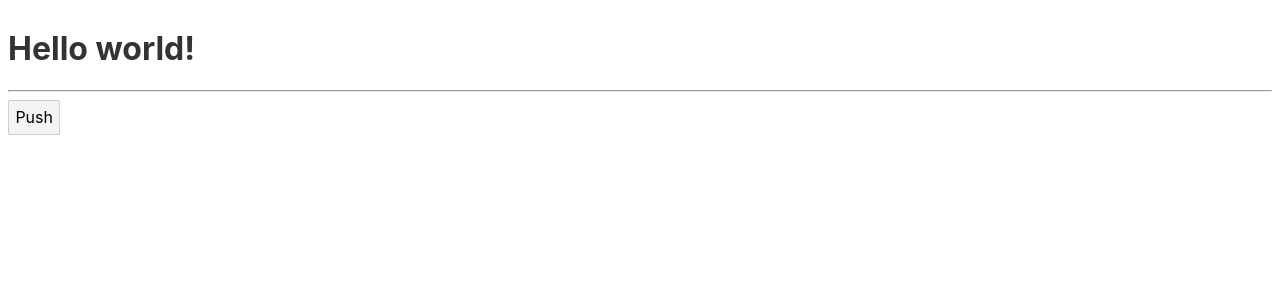
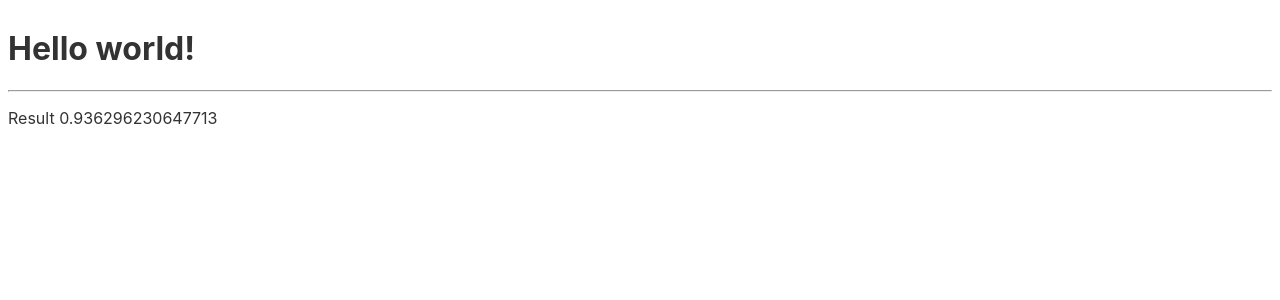
Before and after one commit to susmitasarkar7/svelte-3, a Svelte app: page / in a window 1280 px wide. Shown: the top 300 px of the page. Built offline with nearby package versions, Linux system fonts and the light colour scheme.

Commit message:
introducing promises

```diff
--- a/src/App.svelte
+++ b/src/App.svelte
@@ -1,18 +1,21 @@
 <script>
-	import { fade, fly } from 'svelte/transition';
-
 	export let name = 'world';
 
-	let randos = [];
+	function delay(ms) {
+		return new Promise(resolve => setTimeout(resolve));
+	}
 
-	function setrando() {
-		const rando = Math.random(Math.random() * 100);
-		randos = [...randos, rando]
-	}
+	let rando = delay(2000).then(v => Math.random());
 </script>
 
 <h1>Hello {name}!</h1>
 
 <hr>
 
-<button on:click={setrando}>Push</button>
+{#await rando}
+	<p>thinking about it...</p>
+{:then number}
+	<p>Result {number}</p>
+{:catch error}
+	<p>{error.message}</p>
+{/await}
```
